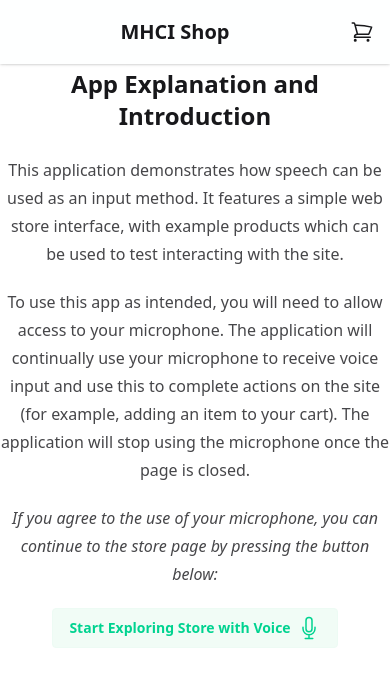
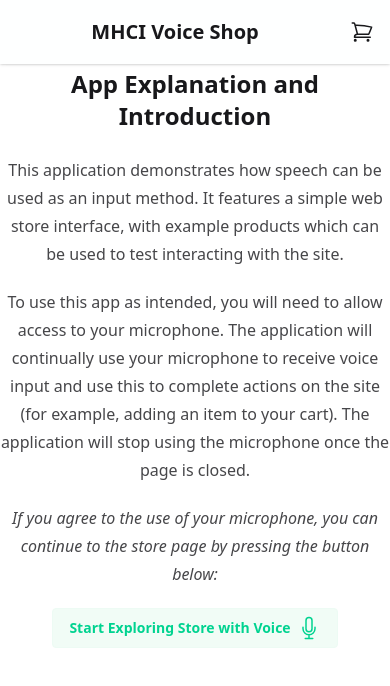
Before and after one commit to frasersamsonstudent/mhci-coursework, a React (Vite) app: page / in a window 390 px wide. Shown: the top 686 px of the page. Built offline with nearby package versions, Linux system fonts and the light colour scheme.

Commit message:
Fixed layout for small screens

```diff
--- a/src/components/Navbar/Navbar.tsx
+++ b/src/components/Navbar/Navbar.tsx
@@ -16,7 +16,7 @@ const Navbar = ({ itemsInBasket }: NavbarProps) => {
 		>
 			<nav className="navbar shadow-sm">
 				<div className="flex-1">
-					<a className="btn btn-ghost text-xl">MHCI Shop</a>
+					<a className="btn btn-ghost text-xl">MHCI Voice Shop</a>
 				</div>
 				<Basket basketItems={itemsInBasket} />
 			</nav>
--- a/src/components/StoreItem/StoreItem.tsx
+++ b/src/components/StoreItem/StoreItem.tsx
@@ -38,7 +38,7 @@ const StoreItem = ({ item, index, addToCart }: StoreItemProps) => {
 				/>
 			</figure>
 
-			<div className="card-body pt-0">
+			<div className="card-body p-0 sm:p-8  pt-0">
 				<div className="text-lg font-semibold text-primary ">
 					£{cost.toFixed(2)}
 				</div>
--- a/src/components/StoreItemList/StoreItemList.tsx
+++ b/src/components/StoreItemList/StoreItemList.tsx
@@ -12,7 +12,7 @@ const StoreItemList = ({ allShopItems, setItems }: StoreItemListProps) => {
 	};
 
 	return (
-		<div className="grid p-3 grid-cols-1 gap-x-6 gap-y-12 sm:grid-cols-2 md:grid-cols-3 lg:grid-cols-3 xl:grid-cols-4 overflow-hidden">
+		<div className="grid p-3 grid-cols-2 gap-x-1 gap-y-4 sm:gap-x-6 sm:gap-y-12 sm:grid-cols-2 md:grid-cols-3 lg:grid-cols-3 xl:grid-cols-4 overflow-hidden">
 			{allShopItems.map((item, index) => (
 				<StoreItem
 					key={index}
```
